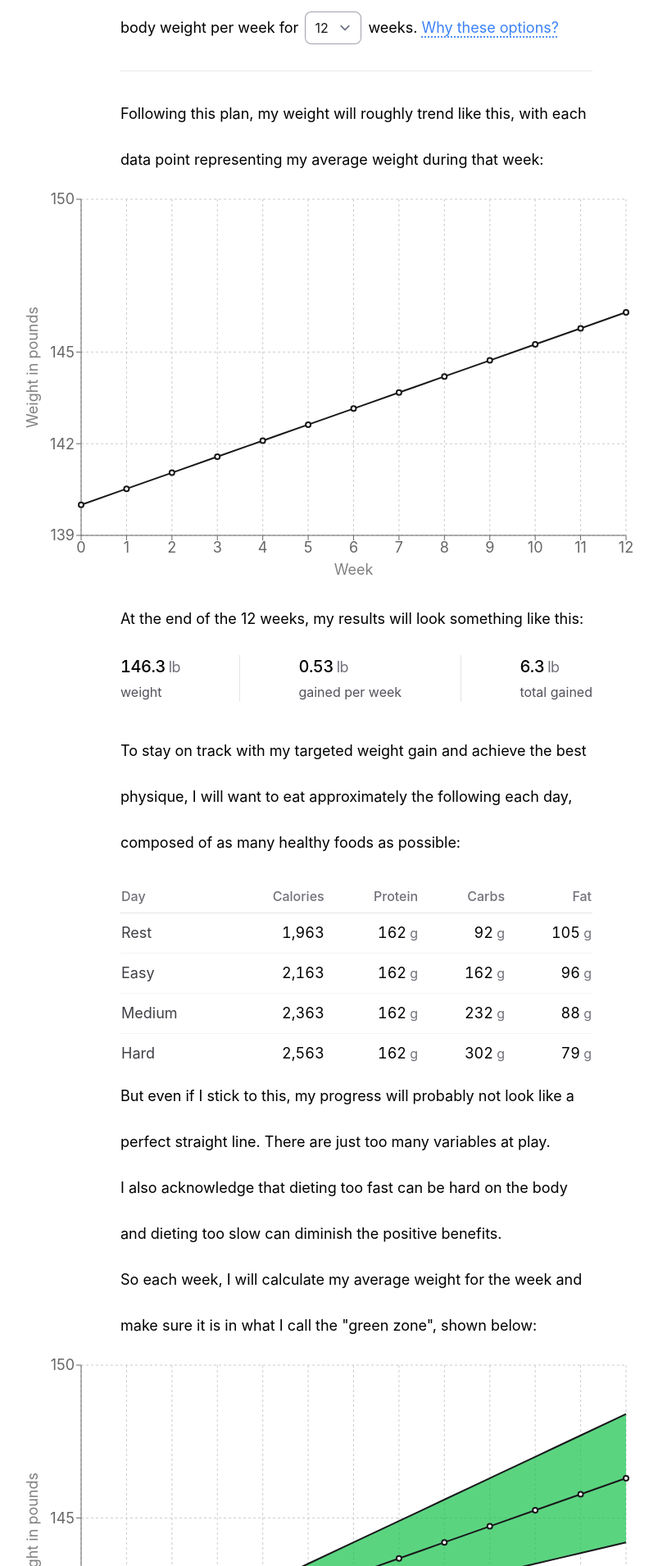
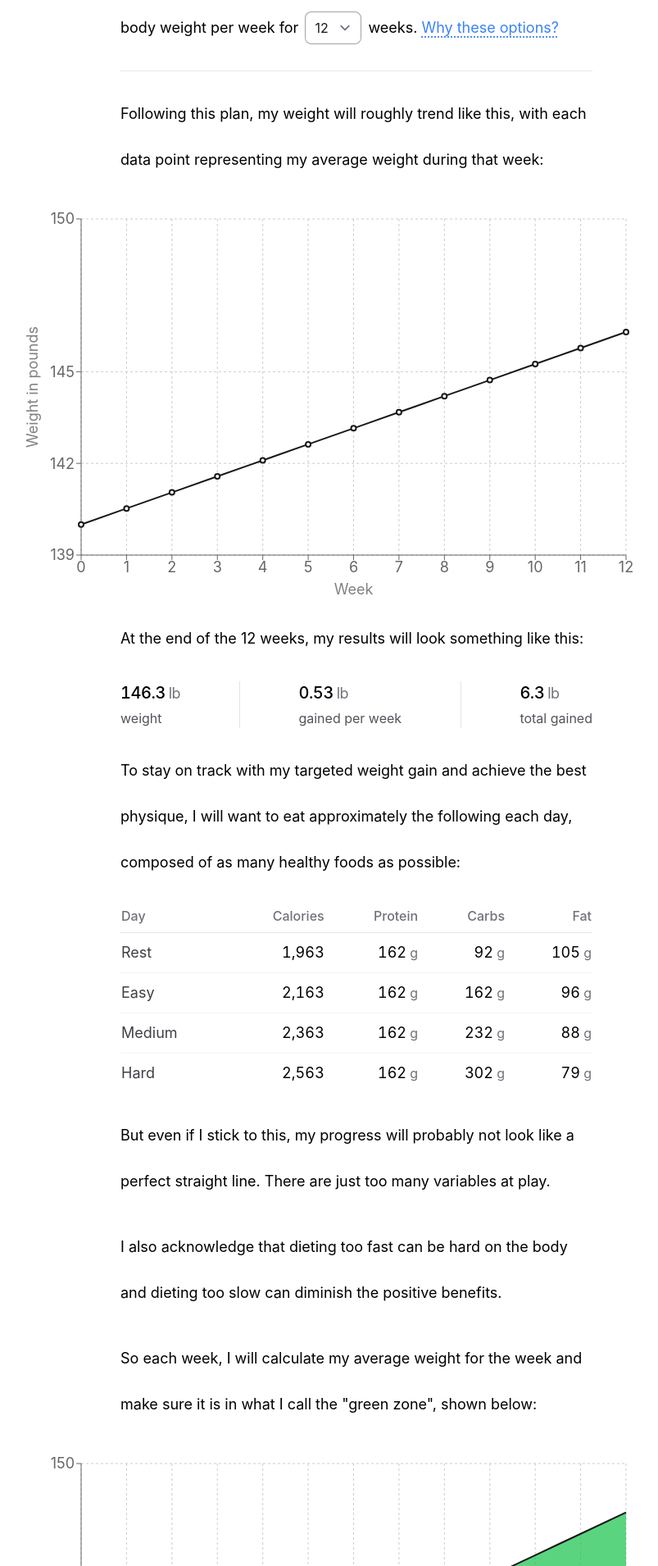
Before and after one commit to lukefernandez/minimum-effective-diet, a React (Vite) app: page / in a window 1280 px wide. Shown: the part 330-2240 px from the top of the page at 82% size, without its empty margins (205-1008 px from the left). Built offline with nearby package versions, Linux system fonts and the light colour scheme; a web font is replaced by a local one.

Commit message:
make structure and spacing more consistent

```diff
--- a/src/components/Calculator.tsx
+++ b/src/components/Calculator.tsx
@@ -179,33 +179,30 @@ export function Calculator() {
                 )}
               </p>
             )}
-            <hr className="mt-6" />
-            <p className="mt-6">
-              Following this plan, my weight will roughly trend like this, with
-              each data point representing my average weight during that
-              week:{" "}
-            </p>
           </div>
         </div>
-        <div className={plan !== null ? "visible" : "hidden"}>
+      </form>
+
+      <hr className="mx-auto mt-6 max-w-xs sm:max-w-xl" />
+      <div className={plan !== null ? "visible mt-6 space-y-6" : "hidden"}>
+        <p className="mx-auto max-w-xs sm:max-w-xl">
+          Following this plan, my weight will roughly trend like this, with each
+          data point representing my average weight during that week:{" "}
+        </p>
         <ProjectionChart
           projections={plan?.projections ?? []}
           units="pounds"
           showWindow={false}
         />
-
-          <div className="mx-auto mt-6 max-w-xs xs:max-w-md sm:max-w-xl">
-            <p>
-              At the end of the {calculatorState.weeks} weeks, my results will
-              look something like this:
+        <p className="mx-auto max-w-xs sm:max-w-xl">
+          At the end of the {calculatorState.weeks} weeks, my results will look
+          something like this:
         </p>
-            <div className="mt-4 flex justify-between leading-tight">
+        <div className="mx-auto mt-4 flex max-w-xs justify-between leading-tight sm:max-w-xl">
           <div>
             <p className="text-xl font-medium tabular-nums tracking-tight">
               {plan?.finalWeight.toFixed(1)}
-                  <span className="ml-1 text-lg font-normal text-zinc-500">
-                    lb
-                  </span>
+              <span className="ml-1 text-lg font-normal text-zinc-500">lb</span>
             </p>
             <p className="mt-1 text-base text-zinc-600">weight</p>
           </div>
@@ -213,9 +210,7 @@ export function Calculator() {
           <div>
             <p className="text-xl font-medium tabular-nums tracking-tight">
               {plan?.weeklyChange.toFixed(2)}
-                  <span className="ml-1 text-lg font-normal text-zinc-500">
-                    lb
-                  </span>
+              <span className="ml-1 text-lg font-normal text-zinc-500">lb</span>
             </p>
             <p className="mt-1 text-base text-zinc-600">
               {directionConfig.pastResultText} per week
@@ -225,23 +220,19 @@ export function Calculator() {
           <div>
             <p className="text-xl font-medium tabular-nums tracking-tight">
               {plan?.totalChange.toFixed(1)}
-                  <span className="ml-1 text-lg font-normal text-zinc-500">
-                    lb
-                  </span>
+              <span className="ml-1 text-lg font-normal text-zinc-500">lb</span>
             </p>
             <p className="mt-1 text-base text-zinc-600">
               total {directionConfig.pastResultText}
             </p>
           </div>
         </div>
-
-            <p className="mt-8">
-              To stay on track with my targeted weight{" "}
-              {directionConfig.resultText} and achieve the best physique, I will
-              want to eat approximately the following each day, composed of as
-              many healthy foods as possible:
+        <p className="mx-auto max-w-xs sm:max-w-xl">
+          To stay on track with my targeted weight {directionConfig.resultText}{" "}
+          and achieve the best physique, I will want to eat approximately the
+          following each day, composed of as many healthy foods as possible:
         </p>
-            <div className="mt-6 overflow-x-auto leading-normal">
+        <div className="mx-auto max-w-xs overflow-x-auto leading-normal sm:max-w-xl">
           <table className="w-full min-w-[20rem] border-collapse text-base">
             <thead>
               <tr>
@@ -261,9 +252,7 @@ export function Calculator() {
             <tbody>
               {plan?.dayPlans.map((day, index, days) => {
                 const border =
-                      index < days.length - 1
-                        ? " border-b border-zinc-100"
-                        : "";
+                  index < days.length - 1 ? " border-b border-zinc-100" : "";
                 const numCell =
                   "py-2.5 pl-3 text-right text-lg tabular-nums" + border;
                 const gram = (
@@ -277,9 +266,7 @@ export function Calculator() {
                     <td className={"py-2.5 text-lg text-zinc-700" + border}>
                       {day.label}
                     </td>
-                        <td className={numCell}>
-                          {formatNumber(day.calories)}
-                        </td>
+                    <td className={numCell}>{formatNumber(day.calories)}</td>
                     <td className={numCell}>
                       {formatNumber(day.protein)}
                       {gram}
@@ -298,36 +285,31 @@ export function Calculator() {
             </tbody>
           </table>
         </div>
-
-            <p>
-              But even if I stick to this, my progress will probably not look
-              like a perfect straight line. There are just too many variables at
-              play.
+        <p className="mx-auto max-w-xs sm:max-w-xl">
+          But even if I stick to this, my progress will probably not look like a
+          perfect straight line. There are just too many variables at play.
         </p>
-            <p>
-              I also acknowledge that dieting too fast can be hard on the body
-              and dieting too slow can diminish the positive benefits.
+        <p className="mx-auto max-w-xs sm:max-w-xl">
+          I also acknowledge that dieting too fast can be hard on the body and
+          dieting too slow can diminish the positive benefits.
         </p>
-            <p>
-              So each week, I will calculate my average weight for the week and
-              make sure it is in what I call the "green zone", shown below:
+        <p className="mx-auto max-w-xs sm:max-w-xl">
+          So each week, I will calculate my average weight for the week and make
+          sure it is in what I call the "green zone", shown below:
         </p>
-          </div>
         <ProjectionChart
           projections={plan?.projections ?? []}
           units="pounds"
           showWindow={true}
         />
-          <div className="mx-auto max-w-xs sm:max-w-xl">
-            <p>
+        <p className="mx-auto max-w-xs sm:max-w-xl">
           If I keep an eye on that "green zone" and adjust the calorie
-              recommendations as needed to stay within it, I will reach my goal
-              and feel good knowing that I did so in a healthy way.
+          recommendations as needed to stay within it, I will reach my goal and
+          feel good knowing that I did so in a healthy way.
         </p>
       </div>
-        </div>
       {plan === null && (
-          <p className="mx-auto mt-6 max-w-xs rounded-lg bg-zinc-100 p-4 leading-loose shadow xs:max-w-md sm:max-w-xl">
+        <p className="mx-auto mt-6 max-w-xs rounded-lg bg-zinc-100 px-6 py-4 leading-loose shadow xs:max-w-md sm:max-w-xl">
           <svg
             xmlns="http://www.w3.org/2000/svg"
             width="28"
@@ -353,9 +335,8 @@ export function Calculator() {
           </span>
         </p>
       )}
-      </form>
       {plan !== null && (
-        <div className="mx-auto mt-10 max-w-xs rounded-xl bg-zinc-100 px-8 py-6 leading-loose xs:max-w-md sm:max-w-xl">
+        <div className="mx-auto mt-8 max-w-xs rounded-xl bg-zinc-100 px-8 py-6 leading-loose xs:max-w-md sm:max-w-xl">
           <h2 className="text-2xl">The Minimum Effective Diet Explained</h2>
           <p className="mt-4">
             The Minimum Effective Diet aims to be a foolproof way for someone to
```
Lines whose indentation alone changed are shown as unchanged.
